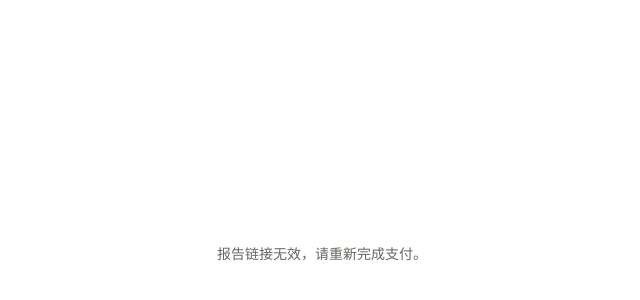
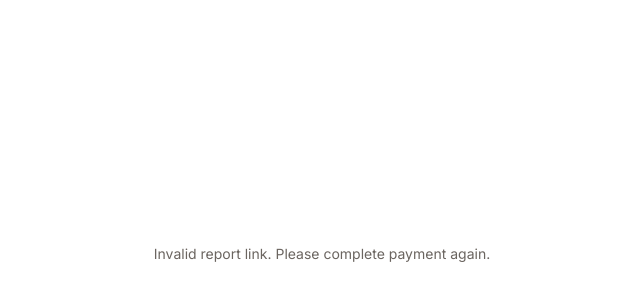
Before and after one commit to fyk0827-art/zhanbu, a React (Vite) app in the folder app/: page /partner-report in a window 1280 px wide. Shown: the part 146-446 px from the top of the page, without its empty margins (318-958 px from the left). Built offline with nearby package versions, Linux system fonts and the light colour scheme; no server answers.

Commit message:
Chinese to English text fixes in PartnerReport

```diff
--- a/app/src/pages/PartnerReport.tsx
+++ b/app/src/pages/PartnerReport.tsx
@@ -8,7 +8,6 @@ function parseAllowedReportUrl(raw: string): string {
   try {
     const decoded = decodeURIComponent(raw);
     const url = new URL(decoded);
-    // Params are in the hash fragment (#/?orderId=...&token=...)
     const hash = url.hash.replace(/^#\/?\??/, "");
     const hashParams = new URLSearchParams(hash);
     const orderId = hashParams.get("orderId");
@@ -24,7 +23,7 @@ export default function PartnerReport() {
   const handledReturn = useRef(false);
   const params = useMemo(() => new URLSearchParams(window.location.search), []);
   const [reportUrl, setReportUrl] = useState(() => parseAllowedReportUrl(params.get("url") || ""));
-  const [message, setMessage] = useState(reportUrl ? "" : "正在确认支付...");
+  const [message, setMessage] = useState(reportUrl ? "" : "Confirming payment...");
   const [loading, setLoading] = useState(!reportUrl);
 
   useEffect(() => {
@@ -32,7 +31,7 @@ export default function PartnerReport() {
     const paypalReturn = params.get("paypalReturn");
     if (!paypalReturn) {
       setLoading(false);
-      setMessage("报告链接无效，请重新完成支付。");
+      setMessage("Invalid report link. Please complete payment again.");
       return;
     }
 
@@ -45,14 +44,14 @@ export default function PartnerReport() {
       sessionStorage.removeItem("pendingPayPalTradeNo");
       sessionStorage.removeItem("pendingPayPalOrderId");
       setLoading(false);
-      setMessage("支付已取消，请返回重新发起支付。");
+      setMessage("Payment was cancelled.");
       return;
     }
 
     const paypalOrderId = params.get("token") || sessionStorage.getItem("pendingPayPalOrderId") || "";
     if (!tradeNo || !paypalOrderId) {
       setLoading(false);
-      setMessage("支付信息缺失，请重新完成支付。");
+      setMessage("Payment information missing.");
       return;
     }
 
@@ -65,7 +64,7 @@ export default function PartnerReport() {
         if (amount > 0) firePurchaseEvent(amount, currency);
         const nextReportUrl = parseAllowedReportUrl(completed.frontendUrl);
         if (!nextReportUrl) {
-          setMessage("报告平台未返回有效链接。");
+          setMessage("Report platform did not return a valid link.");
           setLoading(false);
           return;
         }
@@ -78,7 +77,7 @@ export default function PartnerReport() {
         );
       })
       .catch((err) => {
-        const text = err instanceof Error ? err.message : "支付确认失败，请重试。";
+        const text = err instanceof Error ? err.message : "Payment confirmation failed. Please try again.";
         setMessage(text);
         setLoading(false);
       });
@@ -95,7 +94,6 @@ export default function PartnerReport() {
     );
   }
 
-  // Redirect to the partner report site directly (cannot use iframe due to SPA API path conflicts)
   window.location.href = reportUrl;
   return null;
 }
```
